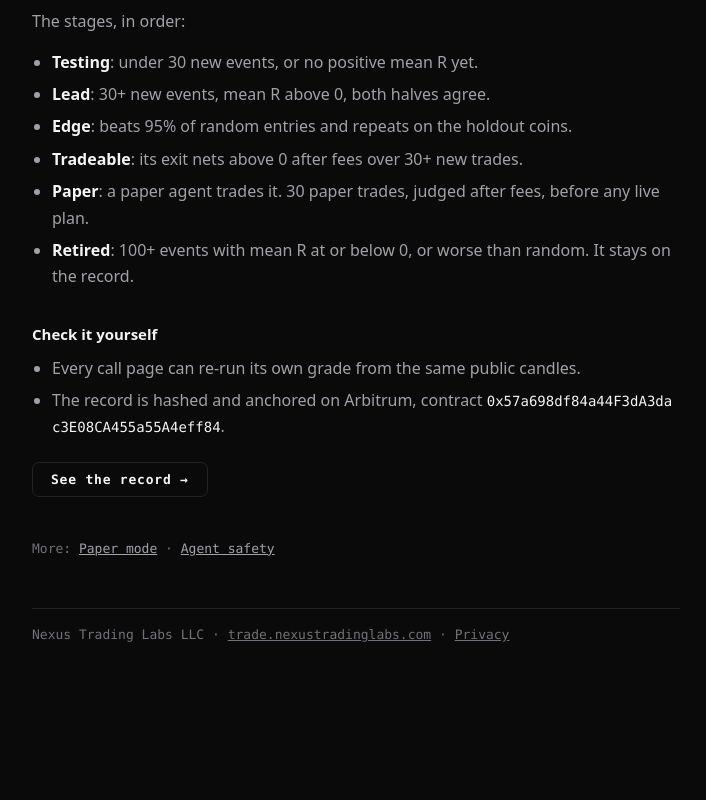
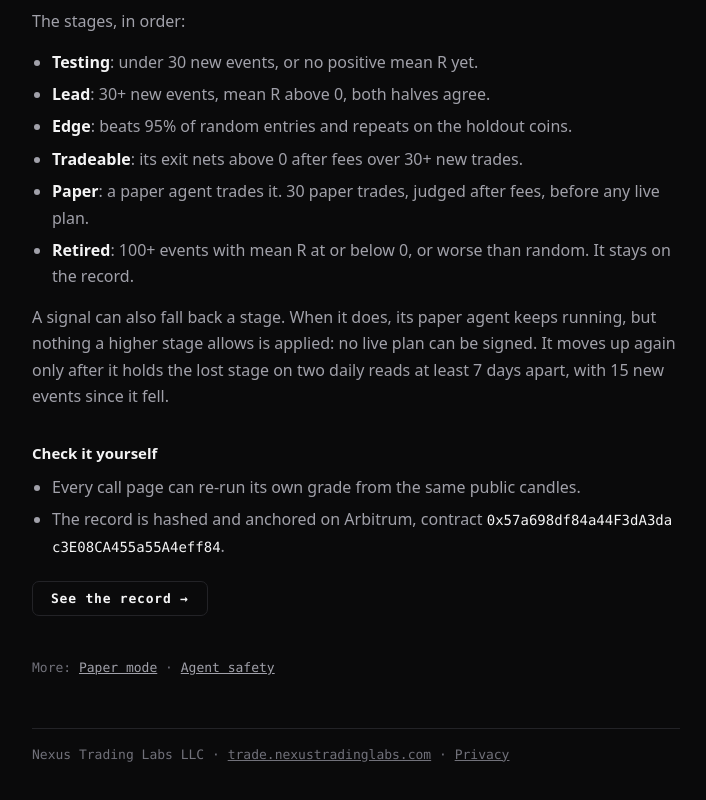
Before and after one commit to StephenBorst/nexus-landing, a plain HTML site: page grading.html in a window 1280 px wide. Shown: the part 859-1659 px from the top of the page, without its empty margins (284-990 px from the left). Before the commit the page ends 1568 px from the top, so only its background shows below. Drawn offline with Linux system fonts and the light colour scheme.

Commit message:
Paper + grading pages: a signal can fall back a stage (#26)
grading.html states the fall-back rule; paper.html adds it and links /proof (every signal's stage) instead of one read's paper run.

Co-Authored-By: Claude Opus 5.5 <noreply@anthropic.com>
Claude-Session: https://claude.ai/code/session_01ERrfZooJ44ZNo8SankNwHy

```diff
--- a/grading.html
+++ b/grading.html
@@ -73,6 +73,9 @@
     <li><strong>Paper</strong>: a paper agent trades it. 30 paper trades, judged after fees, before any live plan.</li>
     <li><strong>Retired</strong>: 100+ events with mean R at or below 0, or worse than random. It stays on the record.</li>
   </ul>
+  <p>A signal can also fall back a stage. When it does, its paper agent keeps running, but nothing a higher stage allows is
+  applied: no live plan can be signed. It moves up again only after it holds the lost stage on two daily reads at least
+  7 days apart, with 15 new events since it fell.</p>
 
   <h2>Check it yourself</h2>
   <ul>
```
Also changed, not shown: paper.html (+2 -1 lines).
